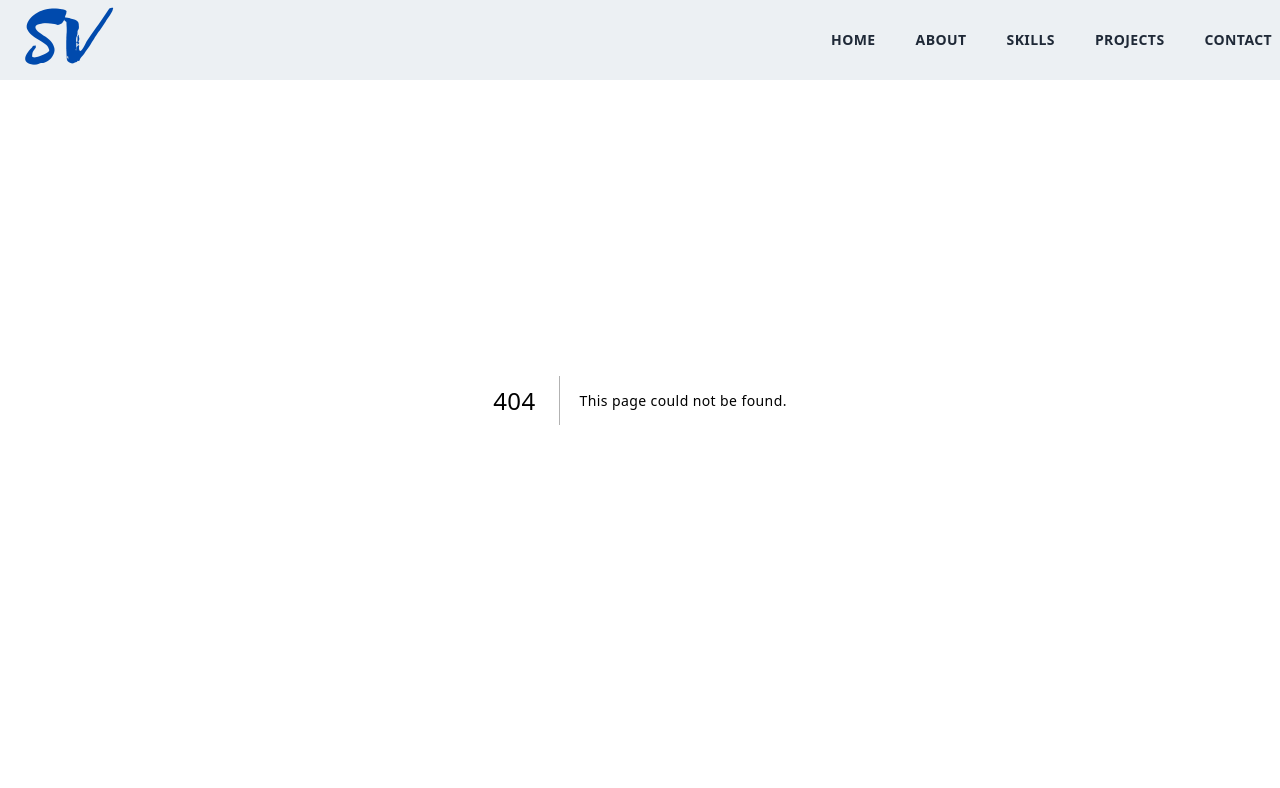
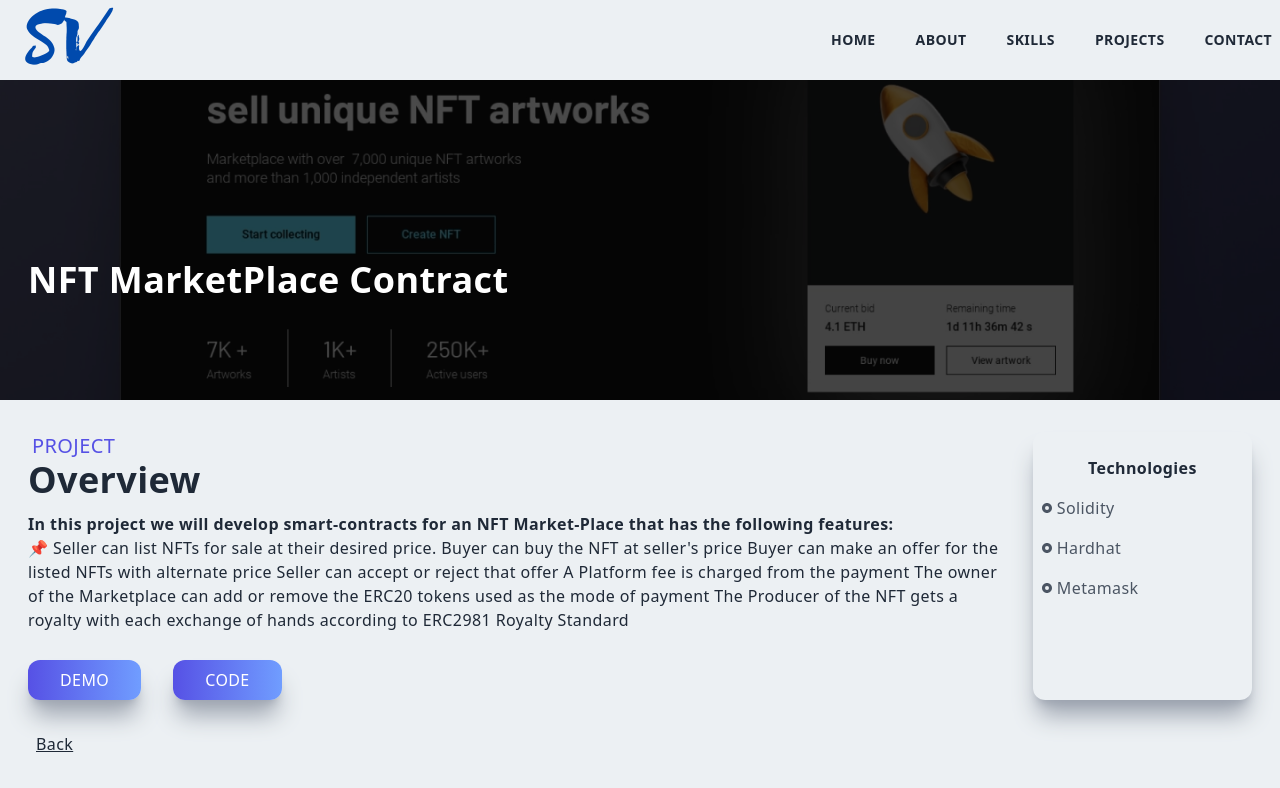
Before and after one commit to shiv8115/Portfolio, a Next.js app: page /nftMarketplace in a window 1280 px wide. Before the commit this address had no page. Shown: the top 788 px of the page. Built offline with nearby package versions, Linux system fonts and the light colour scheme.

Commit message:
added: add project

```diff
--- a/components/Projects.js
+++ b/components/Projects.js
@@ -23,7 +23,7 @@ const Projects = () => {
 
            <Projectitems title='Staking Contract' backgroundImg={CreditImg} projectUrl='/credit' Stack="Solidity, Hardhat"/>
 
-           {/* <Projectitems title='JockyBoaBoxerClub' backgroundImg={daoImg} projectUrl='/dao' Stack="React Js"/> */}
+           <Projectitems title='NFT MarketPlace contract' backgroundImg={daoImg} projectUrl='/nftMarketplace' Stack="Solidity, Hardhat, JavaScript, Blockchain"/>
 
            {/* <Projectitems title='Decentralized Wallet' backgroundImg={walletImg} projectUrl='/Wallet' Stack="React Js"/>
 
--- a/pages/credit.js
+++ b/pages/credit.js
@@ -68,30 +68,30 @@ No reward is generated after the end time of the staking.
           <div className='p-2'>
           <p className='text-center font-bold pb-2'>Technologies</p>
           <div className='grid grid-cols-3 md:grid-cols-1' >
-            <p className='text-gray-600 py-2 flex items-center'>
+            {/* <p className='text-gray-600 py-2 flex items-center'>
               <RiRadioButtonFill  className='pr-1'/>  React.js
-              </p>
+              </p> */}
 
               <p className='text-gray-600 py-2 flex items-center'>
-              <RiRadioButtonFill  className='pr-1'/>  Web3.js
+              <RiRadioButtonFill  className='pr-1'/>  Ether.js
               </p>
 
               <p className='text-gray-600 py-2 flex items-center'>
               <RiRadioButtonFill  className='pr-1'/>  Solidity
               </p>
               <p className='text-gray-600 py-2 flex items-center'>
-              <RiRadioButtonFill  className='pr-1'/>  Truffle
+              <RiRadioButtonFill  className='pr-1'/>  Hardhat
               </p>
 
               <p className='text-gray-600 py-2 flex items-center'>
               <RiRadioButtonFill  className='pr-1'/>  Metamask
               </p>
-              <p className='text-gray-600 py-2 flex items-center'>
+              {/* <p className='text-gray-600 py-2 flex items-center'>
               <RiRadioButtonFill  className='pr-1'/>  Alchemy
               </p>
               <p className='text-gray-600 py-2 flex items-center'>
               <RiRadioButtonFill  className='pr-1'/>  Css
-              </p>
+              </p> */}
 
 
        </div>
--- a/pages/dao.js
+++ /dev/null
@@ -1,108 +0,0 @@
-/* eslint react/no-unescaped-entiities */
-import React from 'react'
-import Image from 'next/legacy/image'
-import daoImg from './../public/assets/Projects/dao.png'
-import {RiRadioButtonFill} from 'react-icons/ri'
-import Link from 'next/link'
-
-
-
-
-const dao = () => {
-  return (
-    <div className='w-full'>
-    <div className='w-screen h-[50vh] relative'>
-       <div className='w-screen h-[50vh] relative'>
-        <div className='absolute top-0 left-0 w-full h-[50vh] bg-black/70 z-10' />
-        <Image
-          className='absolute z-1'
-          layout='fill'
-          objectFit='cover'
-          src={daoImg}
-          alt='/'
-        />
-        <div className='absolute top-[70%] max-w-[1240px] w-full left-[50%] right-[50%] translate-x-[-50%] translate-y-[-50%] text-white z-10 p-2'>
-          <h2 className='py-2'>Decentralized Autonomous Organization</h2>
-          <h3> </h3>
-        </div>
-      </div>
-
-      <div  className='max-w-[1240px] mx-auto p-2 grid md:grid-cols-5 gap-8 py-8'>
-
-        <div className='col-span-4'>
-
-        <p className=' text-xl px-1 uppercase text-[#5651e5]'>Project</p>
-          <h2 >Overview</h2>
-
-        <p className='py-3'>
-        <b> I created a decentralized autonomous organization (DAO) using a smart contract written in Solidity.</b> <br/>
-        📌
-  This DAO enables investors to pool their funds together and make collective decisions on how to use them. The DAO contract allows investors to contribute ether and receive shares in return.
-  <br/>📌 They can also redeem shares or transfer them to others. The manager has the power to create proposals for how the funds should be used, and investors can vote on them. Once a proposal receives enough votes, the manager can execute it and the funds are transferred to the recipient. <br/>
-Certainly, the <b>quorum</b> is a key feature of this project that ensures the control is not entirely in the hands of the manager. The quorum is the minimum percentage of total shares required for a proposal to be executed. This means that if the manager proposes a decision that is not supported by the majority of investors, it will not be executed even if the manager wants it to. The quorum is set at the time of contract deployment and can only be changed by the manager. This ensures that the investors have a say in the decision-making process and their interests are protected.
-
-        </p>
-
-
-<a href='https://shivam-vishwakarma991.github.io/Decentralised_Autonomous_ORganization/'>
-<button className='px-8 py-2 mt-4 mr-8'>Demo</button>
-</a>
-
-
-
-<a href='https://github.com/Shivam-vishwakarma991/Decentralised_Autonomous_ORganization'>
-<button className='px-8 py-2 mt-4 '>Code</button>
-</a>
-
-
-      </div>
-
-      <div className='col-span-4 md:col-span-1 shadow-xl shadow-gray-400 rounded-xl py-4'>
-          <div className='p-2'>
-          <p className='text-center font-bold pb-2'>Technologies</p>
-          <div className='grid grid-cols-3 md:grid-cols-1' >
-            <p className='text-gray-600 py-2 flex items-center'>
-              <RiRadioButtonFill  className='pr-1'/>  React.js
-              </p>
-
-              <p className='text-gray-600 py-2 flex items-center'>
-              <RiRadioButtonFill  className='pr-1'/>  Web3.js
-              </p>
-
-              <p className='text-gray-600 py-2 flex items-center'>
-              <RiRadioButtonFill  className='pr-1'/>  Solidity
-              </p>
-              <p className='text-gray-600 py-2 flex items-center'>
-              <RiRadioButtonFill  className='pr-1'/>  Truffle
-              </p>
-
-              <p className='text-gray-600 py-2 flex items-center'>
-              <RiRadioButtonFill  className='pr-1'/>  Metamask
-              </p>
-              <p className='text-gray-600 py-2 flex items-center'>
-              <RiRadioButtonFill  className='pr-1'/>  Alchemy
-              </p>
-              <p className='text-gray-600 py-2 flex items-center'>
-              <RiRadioButtonFill  className='pr-1'/>  Css
-              </p>
-
-
-       </div>
-      </div>
-      </div>
-      <Link href='/#project' >
-      <p className=' px-2 text-bold underline cursor-pointer'>Back</p>
-    </Link>
-
-
-    </div>
-
-
-
-
-  </div>
-  </div>
-  )
-}
-
-export default dao
--- /dev/null
+++ b/pages/nftMarketplace.js
@@ -0,0 +1,96 @@
+/* eslint react/no-unescaped-entiities */
+import React from "react";
+import Image from "next/legacy/image";
+import daoImg from "./../public/assets/Projects/dao.png";
+import { RiRadioButtonFill } from "react-icons/ri";
+import Link from "next/link";
+
+const nftMarketplace = () => {
+  return (
+    <div className="w-full">
+      <div className="w-screen h-[50vh] relative">
+        <div className="w-screen h-[50vh] relative">
+          <div className="absolute top-0 left-0 w-full h-[50vh] bg-black/70 z-10" />
+          <Image
+            className="absolute z-1"
+            layout="fill"
+            objectFit="cover"
+            src={daoImg}
+            alt="/"
+          />
+          <div className="absolute top-[70%] max-w-[1240px] w-full left-[50%] right-[50%] translate-x-[-50%] translate-y-[-50%] text-white z-10 p-2">
+            <h2 className="py-2">NFT MarketPlace Contract</h2>
+            <h3> </h3>
+          </div>
+        </div>
+
+        <div className="max-w-[1240px] mx-auto p-2 grid md:grid-cols-5 gap-8 py-8">
+          <div className="col-span-4">
+            <p className=" text-xl px-1 uppercase text-[#5651e5]">Project</p>
+            <h2>Overview</h2>
+
+            <p className="py-3">
+              <b>
+                In this project we will develop smart-contracts for an NFT
+                Market-Place that has the following features:
+              </b>{" "}
+              <br />
+              📌 Seller can list NFTs for sale at their desired price. Buyer can
+              buy the NFT at seller's price Buyer can make an offer for the
+              listed NFTs with alternate price Seller can accept or reject that
+              offer A Platform fee is charged from the payment The owner of the
+              Marketplace can add or remove the ERC20 tokens used as the mode of
+              payment The Producer of the NFT gets a royalty with each exchange
+              of hands according to ERC2981 Royalty Standard
+            </p>
+
+            <a href="https://github.com/shiv8115/Royalty-Marketplace">
+              <button className="px-8 py-2 mt-4 mr-8">Demo</button>
+            </a>
+
+            <a href="https://github.com/shiv8115/Royalty-Marketplace">
+              <button className="px-8 py-2 mt-4 ">Code</button>
+            </a>
+          </div>
+
+          <div className="col-span-4 md:col-span-1 shadow-xl shadow-gray-400 rounded-xl py-4">
+            <div className="p-2">
+              <p className="text-center font-bold pb-2">Technologies</p>
+              <div className="grid grid-cols-3 md:grid-cols-1">
+                <p className="text-gray-600 py-2 flex items-center">
+                  <RiRadioButtonFill className="pr-1" /> Solidity
+                </p>
+
+                {/* <p className="text-gray-600 py-2 flex items-center">
+                  <RiRadioButtonFill className="pr-1" /> Web3.js
+                </p> */}
+
+                {/* <p className="text-gray-600 py-2 flex items-center">
+                  <RiRadioButtonFill className="pr-1" /> Solidity
+                </p> */}
+                <p className="text-gray-600 py-2 flex items-center">
+                  <RiRadioButtonFill className="pr-1" /> Hardhat
+                </p>
+
+                <p className="text-gray-600 py-2 flex items-center">
+                  <RiRadioButtonFill className="pr-1" /> Metamask
+                </p>
+                {/* <p className="text-gray-600 py-2 flex items-center">
+                  <RiRadioButtonFill className="pr-1" /> Alchemy
+                </p>
+                <p className="text-gray-600 py-2 flex items-center">
+                  <RiRadioButtonFill className="pr-1" /> Css */}
+                {/* </p> */}
+              </div>
+            </div>
+          </div>
+          <Link href="/#project">
+            <p className=" px-2 text-bold underline cursor-pointer">Back</p>
+          </Link>
+        </div>
+      </div>
+    </div>
+  );
+};
+
+export default nftMarketplace;
--- a/pages/portfolio.js
+++ b/pages/portfolio.js
@@ -4,6 +4,7 @@ import Image from 'next/legacy/image'
 import portfolioImg from './../public/assets/Projects/portfolio.png'
 import {RiRadioButtonFill} from 'react-icons/ri'
 import Link from 'next/link'
+import About from '@/components/About'
 
 
 
@@ -48,7 +49,7 @@ Cool NextJS features - </span><br />
             Used Incorporate lazy loading images as well as the built in router <br />  <br />
           </p>
 
-<a href='https://main--steady-churros-e6a86a.netlify.app/'>
+<a href=''>
 <button className='px-8 py-2 mt-4 mr-8'>Demo</button>
 </a>
 <a href='https://github.com/shiv8115/Portfolio'>
```
Also changed, not shown: public/assets/Projects/dao.png, public/assets/Projects/portfolio.png.
